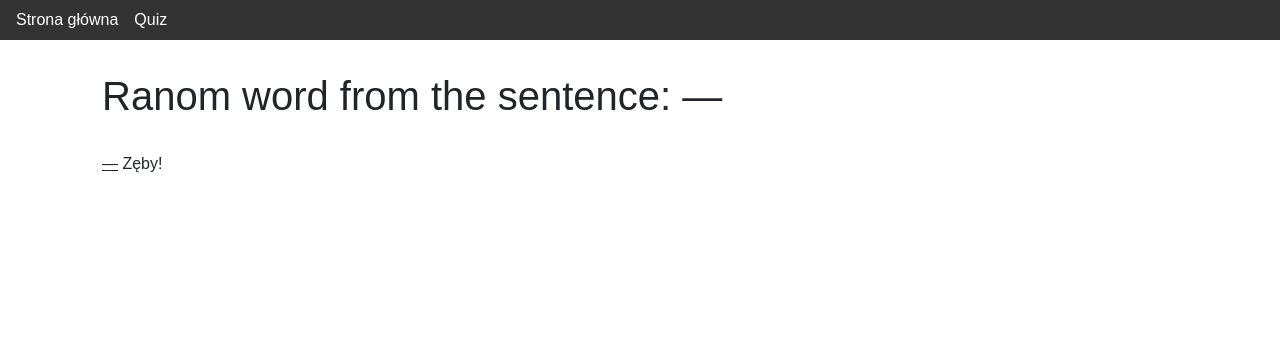
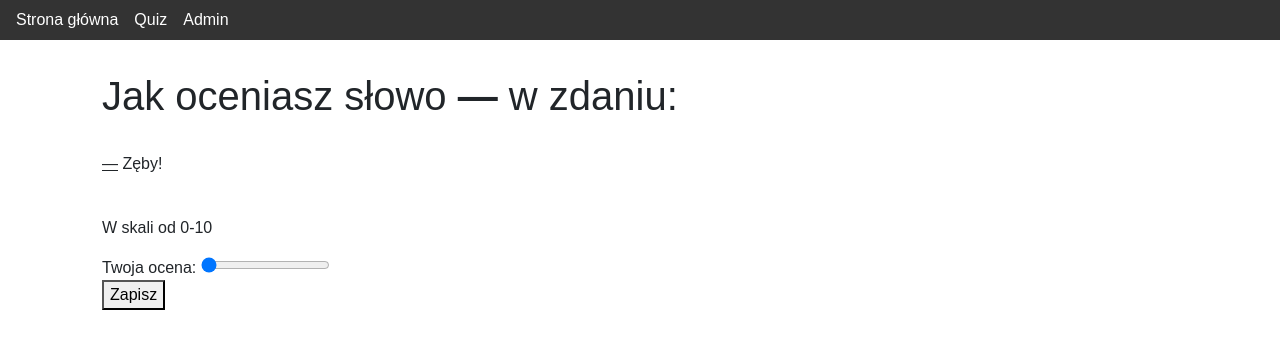
Before and after one commit to martinszkita/grywalizacja, a Django app: page /quiz/rate_word in a window 1280 px wide. Shown: the top 349 px of the page. Run offline with Django 5.2, Linux system fonts and the light colour scheme; data comes from the database, SQL or seed files in the repository; both versions use the stored data as it was after the commit.

Commit message:
rate word form

```diff
--- a/gamification/quiz/admin.py
+++ b/gamification/quiz/admin.py
@@ -1,4 +1,5 @@
 from django.contrib import admin
-from .models import Book
+from .models import Book, WordRating
 # Register your models here.
 admin.site.register(Book)
+admin.site.register(WordRating)
--- /dev/null
+++ b/gamification/quiz/forms.py
@@ -0,0 +1,18 @@
+from django import forms
+from .models import WordRating
+
+class RatingForm(forms.ModelForm):
+    class Meta:
+        model = WordRating
+        fields = ['value']
+        widgets = {
+            'value': forms.NumberInput(attrs={
+                'type': 'range',
+                'min': '1',
+                'max': '10',
+                'step': '1',
+                'id': 'rating-slider',
+                'oninput': 'updateLabel(this.value)'
+            })
+        }
+        labels = {'value': "Twoja ocena"}
--- a/gamification/quiz/models.py
+++ b/gamification/quiz/models.py
@@ -8,3 +8,11 @@ class Book(models.Model):
 
     def __str__(self):
         return f"{self.title} by {self.author}"
+
+class WordRating(models.Model):
+    sentence = models.TextField()
+    rated_word = models.CharField(max_length=50)
+    value = models.IntegerField(default=0)
+
+    def __str__(self):
+        return f"{self.rated_word} rating:{self.value}, {self.sentence}"
--- a/gamification/quiz/templates/quiz/rate_word.html
+++ b/gamification/quiz/templates/quiz/rate_word.html
@@ -1,7 +1,14 @@
 {% extends 'base.html' %}
 
 {% block content %}
-<h1>Ranom word from the sentence: {{ random_word}}</h1> <br>
-{{ random_sentence|safe}}
+<h1>Jak oceniasz słowo <b>{{ rated_word}}</b> w zdaniu: </h1> <br>
+<p>{{ random_sentence|safe}}</p> <br>
+<p>W skali od 0-10</p>
+<form method="post">
+  {% csrf_token %}
+  {{ form }}
+  {% comment %} <input type="range" name="value" min="1" max="10"> {% endcomment %}
+  <button type="submit">Zapisz</button>
+</form>
 
 {% endblock %}
--- a/gamification/quiz/views.py
+++ b/gamification/quiz/views.py
@@ -1,14 +1,15 @@
 from django.shortcuts import render, redirect
+from django.utils.html import strip_tags
 from .models import Book
+from .forms import RatingForm
+import random
+import re
 
 # Create your views here.
 def quiz(request):
     return render(request, 'quiz/quiz.html')
 
 def get_random_sentence(tekst):
-    import random
-    import re
-
     zdania = re.split(r'(?<=[.!?])\s+', tekst.strip())
     zdania = [z.strip() for z in zdania if z.strip()]
 
@@ -33,15 +34,26 @@ def rate_word(request):
     def mark_word(word):
         return (f"<u>{word}</u>")
 
-    import random
     book = Book.objects.get(title="Berenice")
     random_sentence = get_random_sentence(book.text)
-    random_word = random.choice(random_sentence.split())
+    rated_word = random.choice(random_sentence.split())
+
+    random_sentence=random_sentence.replace(rated_word, mark_word(rated_word), 1)
 
 
-    random_sentence=random_sentence.replace(random_word, mark_word(random_word), 1)
+    if request.method == 'POST':
+        form = RatingForm(request.POST)
+        if form.is_valid():
+            rating = form.save(commit=False)
+            rating.sentence = strip_tags(random_sentence)
+            rating.rated_word = rated_word
+            rating.save()
+            # return redirect('quiz/rate_word.html')
+    else:
+        form = RatingForm()
 
-
-    context = {'random_sentence': random_sentence, 'random_word': random_word}
+    context = {'random_sentence': random_sentence, 'rated_word': rated_word, "form": form}
 
     return render(request, 'quiz/rate_word.html', context)
+
+#### TODO dodawania word i sentence do bazy (na razie tylko value sie zapisuje)
--- a/gamification/templates/base.html
+++ b/gamification/templates/base.html
@@ -53,6 +53,7 @@
         <ul>
             <li><a href="/">Strona główna</a></li>
             <li><a href="/quiz/">Quiz</a></li>
+            <li><a href="/admin/">Admin</a></li>
         </ul>
     </nav>
 
```
Also changed, not shown: gamification/db.sqlite3, gamification/quiz/migrations/0002_wordrating.py (added), gamification/quiz/migrations/0003_rename_rating_wordrating_value.py (added), gamification/quiz/migrations/0004_rename_word_wordrating_rated_word.py (added).
